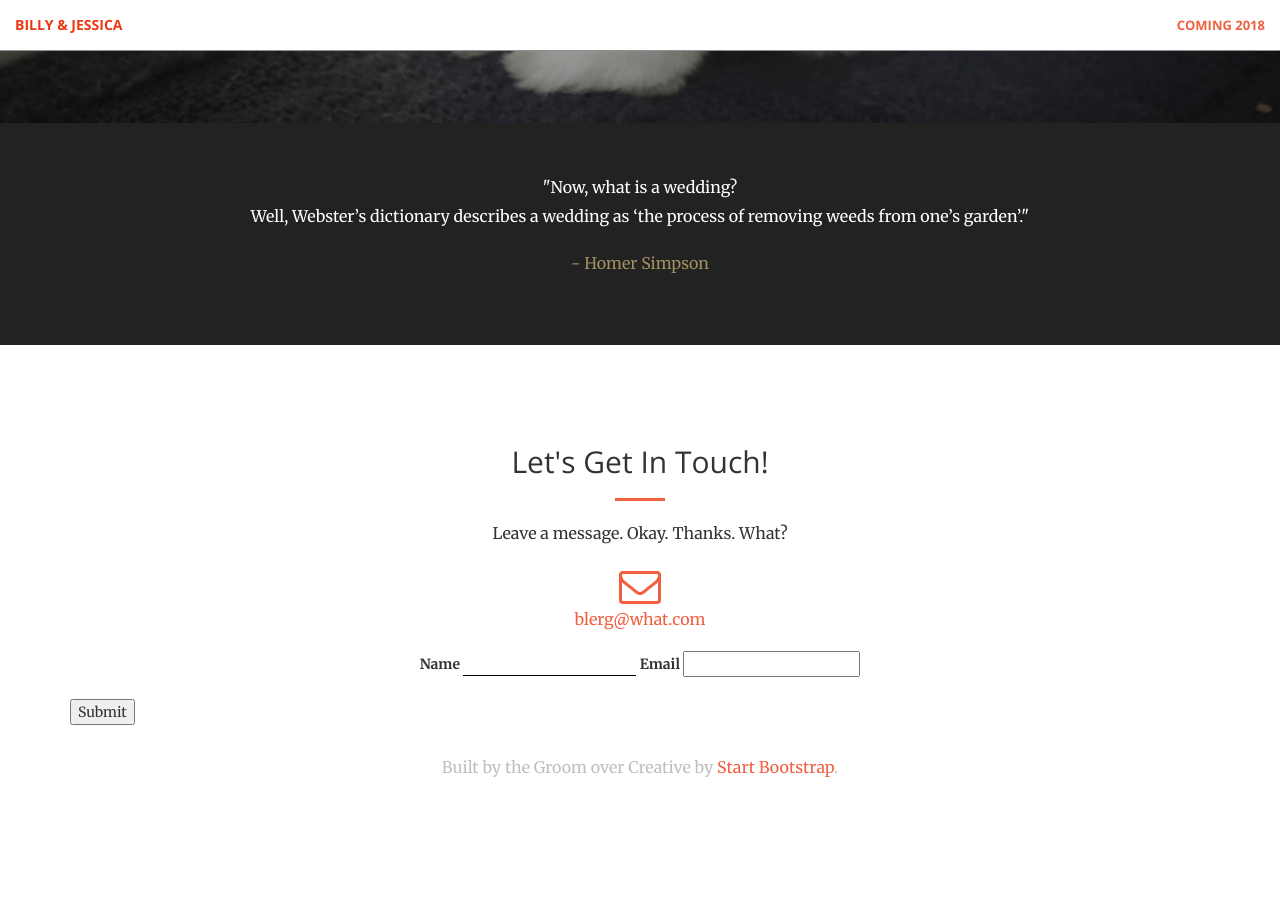
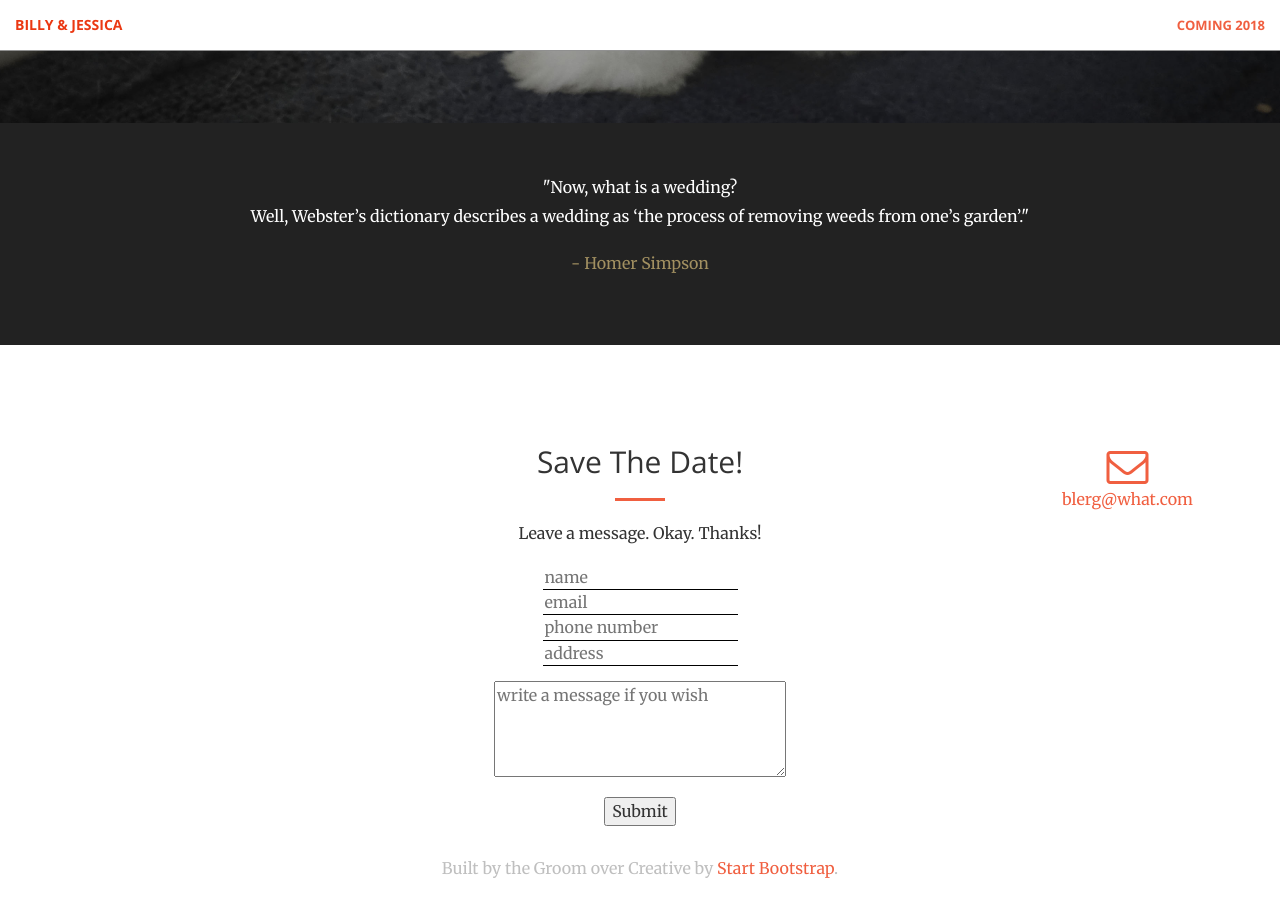
Before and after one commit to notbleh/wed-website, a Jekyll site: the page built from index.html, in a window 1280 px wide and 900 px high, scrolled down 777 px. Built offline with Jekyll 4.4.1, drawn with Linux system fonts in a browser that asks for light colours; before the commit the page ends 1576 px from its top, so only the background shows below that.

Commit message:
Update contact.html

```diff
--- a/_includes/contact.html
+++ b/_includes/contact.html
@@ -2,36 +2,34 @@
     <div class="container">
         <div class="row">
             <div class="col-lg-8 col-lg-offset-2 text-center">
-                <h2 class="section-heading">Let's Get In Touch!</h2>
+                <h2 class="section-heading">Save The Date!</h2>
                 <hr class="primary">
-                <p>Leave a message. Okay. Thanks. What?</p>
+                <p>Leave a message. Okay. Thanks!</p>
             </div>
-            <!-- <div class="col-lg-2 col-lg-offset-1 text-center">
-                 <a href="https://twitter.com/{{ site.twitter_username }}">
-                 <i class="fa fa-twitter fa-3x wow bounceIn" data-wow-delay=".1s"></i>
-                 <p>{{ site.twitter_username }}</p>
-                 </a>
-            </div> -->
-            <div class="col-lg-2 col-lg-offset-5 text-center">
+            <div class="text-center">
                 <a href="mailto:{{ site.email }}">
                 <i class="fa fa-envelope-o fa-3x wow bounceIn" data-wow-delay=".1s"></i>
                     <p>{{ site.email }}</p>
                 </a>
             </div>
-            <!-- <div class="col-lg-2 col-lg-offset-1 text-center">
-                <a href="https://github.com/{{ site.github_username }}">
-                <i class="fa fa-github fa-3x wow bounceIn" data-wow-delay=".1s"></i>
-                    <p>{{ site.github_username }}</p>
-                </a>
-            </div> -->
         </div>
         <div class="text-center">
-            <form id="rsvpform" method="post" action="#">
-                <label for="name">Name</label>
-                <input type="text" name="name" id="name" />
-                <label for="email">Email</label>
-                <input type="email" name="email" id="email" />
-                <button type="submit">Submit</button>
+            <form action="https://getsimpleform.com/messages?form_api_token=dcfd9fb6c027d40baca15c632b8205b9" method="POST" name="stdform" id="stdform" class="rsvp-form">
+                <div class="form-group">
+                    <input type="text" name="name" id="name" placeholder="name"><br>
+                    <input type="text" name="email" id="email" placeholder="email"><br>
+                    <input type="text" name="phone_no" id="phone_no" placeholder="phone number"><br>
+                    <input type="text" name="address" id="address" placeholder="address">
+                </div>
+                <div id="std-message">
+                    <textarea name="message" id="message" placeholder="write a message if you wish" cols="30" rows="4"></textarea>
+                </div>
+                <div class="form-group" id="errors">
+                </div>
+                <div>
+                    <input type="hidden" name="__redirect" value="https://notbleh.github.io/live">
+                    <input type="submit" value="Submit">
+                </div>
             </form>
         </div>
         <div class="tagline">
```
